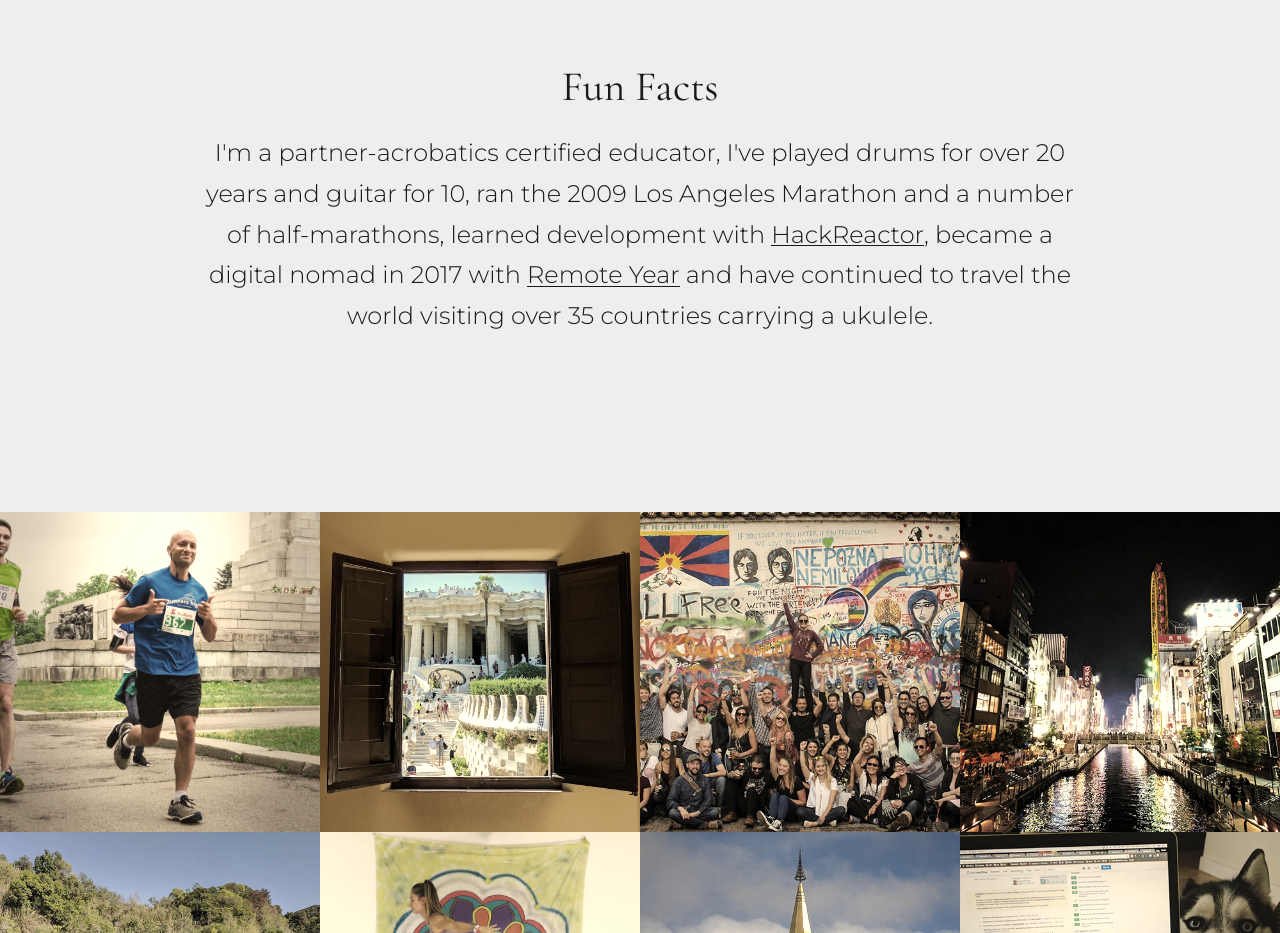
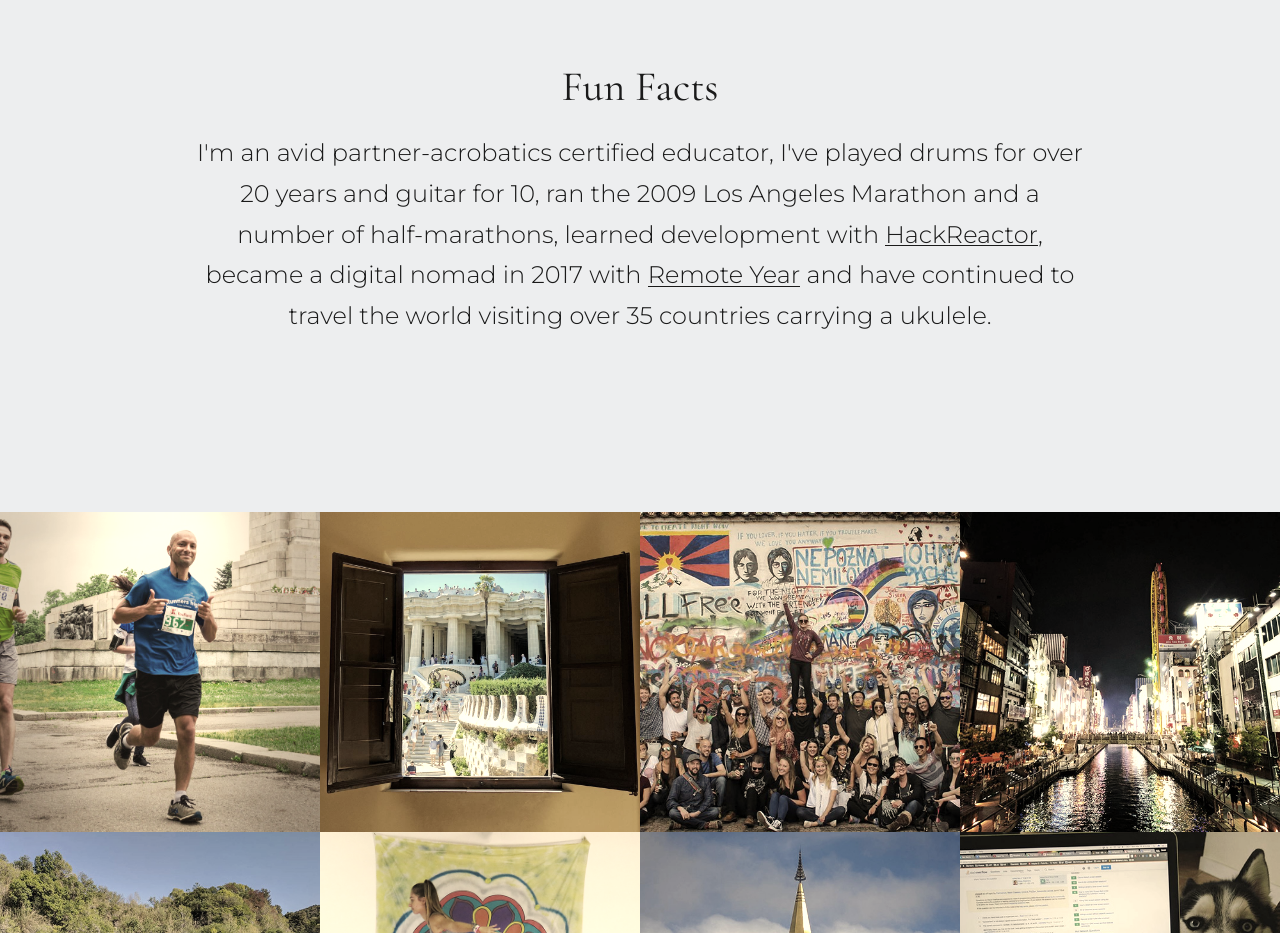
Before and after one commit to dela1000/dela1000.com, a website: page index.html at #/about in a window 1280 px wide. Shown: the part 860-1793 px from the top of the page. Drawn offline with nearby package versions, Linux system fonts and the light colour scheme; some packages are replaced by stand-ins of ours.

Commit message:
update copy

```diff
--- a/app/about/templates/about.html
+++ b/app/about/templates/about.html
@@ -14,7 +14,7 @@
       Fun Facts
     </div>
     <div class="montserrat font-size-medium font-weight-light text-center line-height-medium text-gunpowder-gray">
-      I'm a partner-acrobatics certified educator, I've played drums for over 20 years and guitar for 10, ran the 2009 Los Angeles Marathon and a number of half-marathons, learned development with <span class="underline"><a href="https://hackreactor.com/" target="_blank">HackReactor</a></span>, became a digital nomad in 2017 with <span class="underline"><a href="http://remoteyear.com" target="_blank">Remote Year</a></span>  and have continued to travel the world visiting over 35 countries carrying a ukulele.
+      I'm an avid partner-acrobatics certified educator, I've played drums for over 20 years and guitar for 10, ran the 2009 Los Angeles Marathon and a number of half-marathons, learned development with <span class="underline"><a href="https://hackreactor.com/" target="_blank">HackReactor</a></span>, became a digital nomad in 2017 with <span class="underline"><a href="http://remoteyear.com" target="_blank">Remote Year</a></span>  and have continued to travel the world visiting over 35 countries carrying a ukulele.
     </div>
   </div>
 </div>
```
